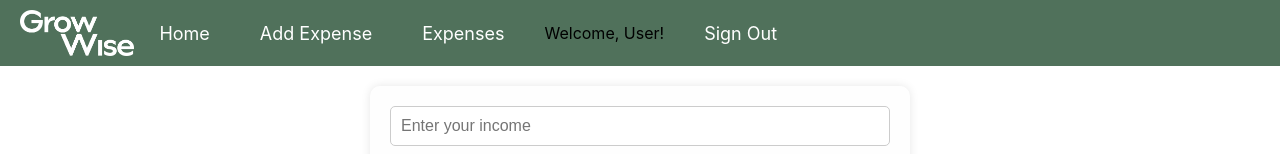
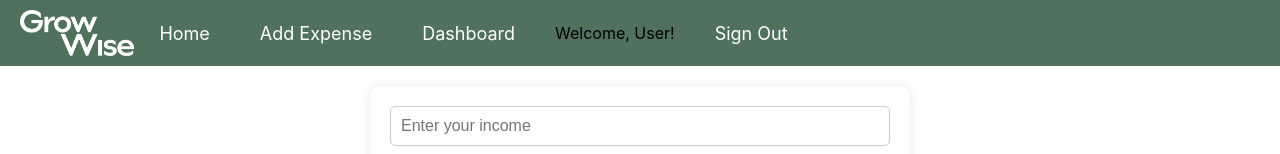
Before and after one commit to sahomelabs/exptest, a React (Create React App) app: page / in a window 1280 px wide. Shown: the top 154 px of the page. Built offline with nearby package versions, Linux system fonts and the light colour scheme; no server answers; sample sign-in values are in the browser's storage.

Commit message:
change navbar button from expense to dashboard

```diff
--- a/src/Components/Navbar/Navbar.jsx
+++ b/src/Components/Navbar/Navbar.jsx
@@ -17,7 +17,7 @@ const Navbar = ({ isAuthenticated, userEmail  }) => {
 
             <li><Link to="/">Home</Link></li>
             <li><Link to="/">Add Expense</Link></li>
-            <li><Link to="/expenses">Expenses</Link></li>
+            <li><Link to="/expenses">Dashboard</Link></li>
             <li>Welcome, {userEmail ? userEmail.split('@')[0] : 'User'}!</li>
             <li><Link to="/signout">Sign Out</Link></li>
 
--- a/src/Pages/Privacy/PrivacyPolicy.jsx
+++ b/src/Pages/Privacy/PrivacyPolicy.jsx
@@ -7,7 +7,7 @@ const PrivacyPolicy = () => {
     <div className="privacy-policy">
       <h1>Privacy Policy</h1>
       <h2>1. Introduction</h2>
-      <p>Welcome to Grow Wise. We are committed to protecting your personal information and your right to privacy. If you have any questions or concerns about this privacy notice or our practices with regard to your personal information, please contact us at [Insert Contact Email].</p>
+      <p>Welcome to Grow Wise. We are committed to protecting your personal information and your right to privacy. If you have any questions or concerns about this privacy notice or our practices with regard to your personal information, please contact us at support@grow--wise.com</p>
 
       <h2>2. Information We Collect</h2>
       <p>We collect personal information that you voluntarily provide to us when you register on the website, express an interest in obtaining information about us or our products and services, when you participate in activities on the website, or otherwise when you contact us.</p>
@@ -40,7 +40,6 @@ const PrivacyPolicy = () => {
       <p>If you have questions or comments about this policy, you may contact us at:</p>
       <p>Email: support@grow--wise.com</p>
       <p>Effective Date: July 30, 2024</p>
-
     </div>
   );
 };
```
